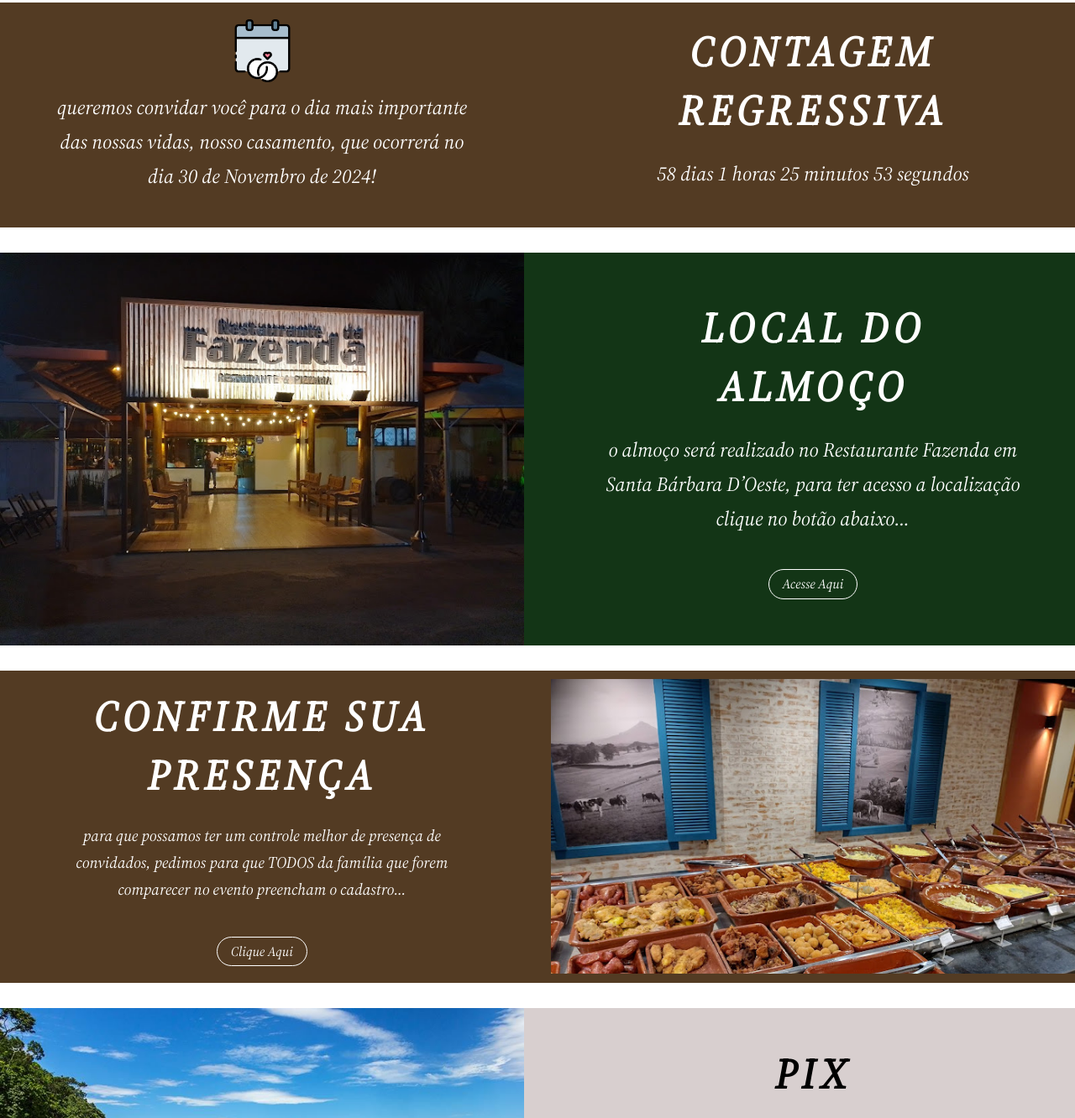
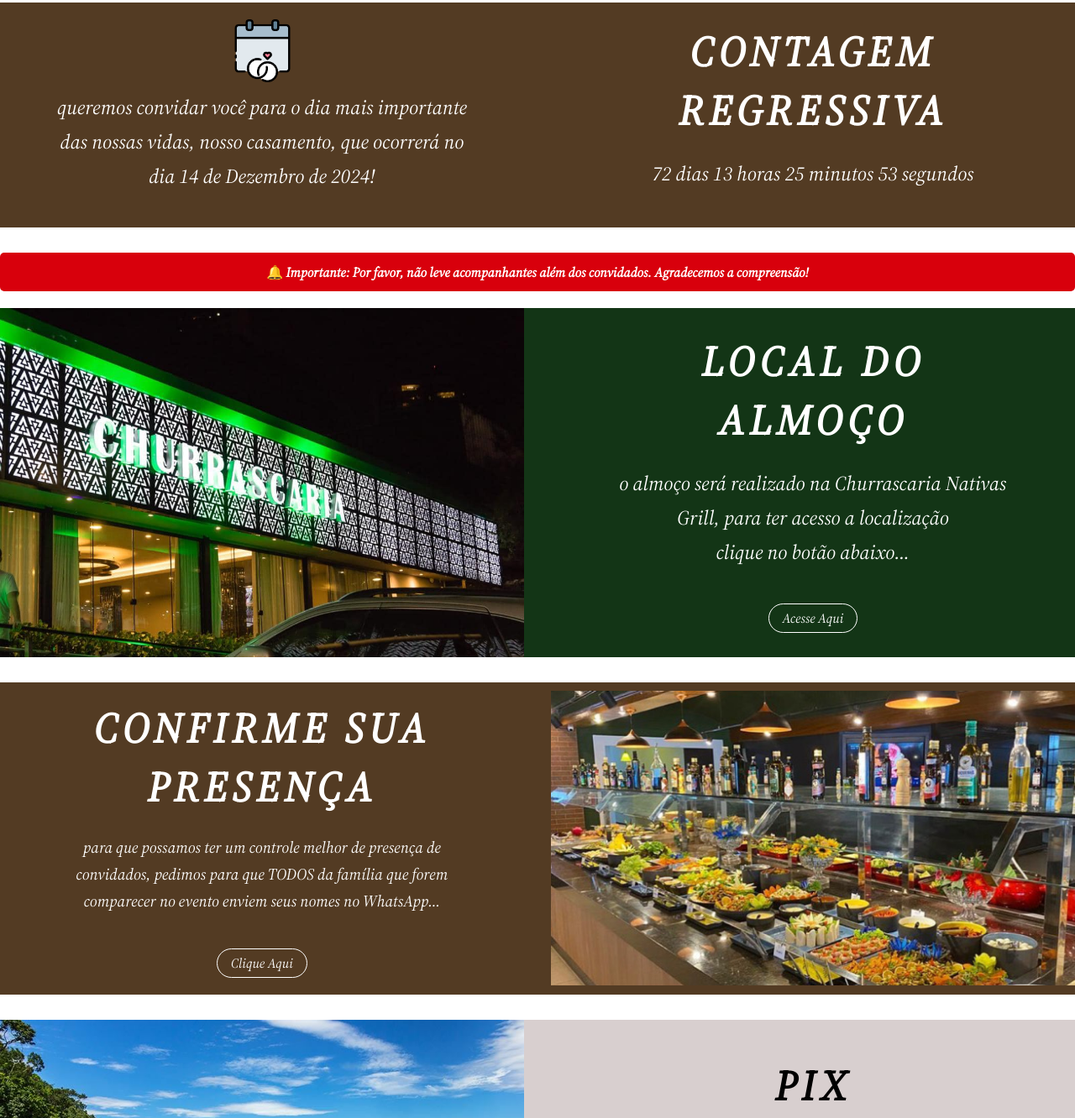
Before and after one commit to PedroIsaCasamento/PedroIsaCasamento.github.io, a plain HTML site: page index.html in a window 1280 px wide. Shown: the part 523-1855 px from the top of the page at 84% size. Drawn offline with Linux system fonts and the light colour scheme.

Commit message:
dfhgdfhfdghfghfghgfh
fghgfhgfhgfhgfhgfhgfhgfhtrhbgfh

```diff
--- a/index.html
+++ b/index.html
@@ -64,14 +64,19 @@
     <div class="box-text">
       <img src="img/dia-do-casamento.png"  height="15%" width="15%">
       <p class="text-md">
-        queremos convidar você para o dia mais importante das nossas vidas, nosso casamento, que ocorrerá no dia 30 de Novembro de 2024!</p>
+        queremos convidar você para o dia mais importante das nossas vidas, nosso casamento, que ocorrerá no dia 14 de Dezembro de 2024!</p>
        </div>
   </section>
+
+  <!-- Aviso Temático -->
+<div class="aviso-tematico">
+  <span>🔔 Importante: Por favor, não leve acompanhantes além dos convidados. Agradecemos a compreensão!</span>
+</div>
 
   <!-- Adicione o script JavaScript para calcular o tempo restante -->
   <script>
     function updateCountdown() {
-      const targetDate = new Date('2024-11-30T00:00:00');
+      const targetDate = new Date('2024-12-14T12:00:00');
       const now = new Date();
       const timeDifference = targetDate - now;
 
@@ -99,27 +104,27 @@
 
     <!-- Box D -->
     <section class="box box-d bg-primary grid-col-2">
-      <img src="img/2024-05-23.jpg" alt="" />
+      <img src="img/chafsda.jpg" alt="" />
       <div class="box-text">
         <h2 class="text-xl">Local do Almoço</h2>
         <p class="text-md">
-          o almoço será realizado no Restaurante Fazenda em Santa Bárbara D’Oeste, para ter acesso a localização clique no botão abaixo...
+          o almoço será realizado na  Churrascaria Nativas Grill, para ter acesso a localização clique no botão abaixo...
         </p>
-        <a href="https://www.google.com/maps/dir/-22.7442688,-47.2809472/fazenda+restaurante+sbo+maps/@-22.7456917,-47.4053655,12z/data=!3m1!4b1!4m9!4m8!1m1!4e1!1m5!1m1!1s0x94c89bf812d24cdf:0x5604ecfe4c5b16f3!2m2!1d-47.3650771!2d-22.7464375?entry=ttu" class="btn btn-light-outline">Acesse Aqui</a>
+        <a target="_blank" href="https://www.google.com/maps/dir//R.+Fortunato+Faraone,+613+-+Jardim+Girassol,+Americana+-+SP,+13465-660/@-22.7452028,-47.4210759,12z/data=!3m1!4b1!4m8!4m7!1m0!1m5!1m1!1s0x94c89bd05644b775:0x3f402ac5da3730be!2m2!1d-47.3386743!2d-22.7452239?entry=ttu&g_ep=EgoyMDI0MDkzMC4wIKXMDSoASAFQAw%3D%3D" class="btn btn-light-outline">Acesse Aqui</a>
       </div>
     </section>
 
  <!-- Box E -->
 <section class="box box-e bg-secondary grid-col-2 grid-reversed">
   <div class="iframe-container">
-    <img src="img/IMG_20230825_210752150_HDR.jpg" alt="">
+    <img src="img/sdfgsdf.jpg" alt="">
     </div>
   <div class="box-text">
     <h2 class="text-xl">confirme sua presença</h2>
     <p class="text-sm">
-      para que possamos ter um controle melhor de presença de convidados, pedimos para que TODOS da família que forem comparecer no evento preencham o cadastro…
+      para que possamos ter um controle melhor de presença de convidados, pedimos para que TODOS da família que forem comparecer no evento enviem seus nomes no WhatsApp…
     </p>
-   <a href="https://forms.office.com/Pages/ResponsePage.aspx?id=DQSIkWdsW0yxEjajBLZtrQAAAAAAAAAAAAN__jplv-ZUREE3SFZJVTZDODBKSUpBVVZDVzJOSVBRQS4u" class="btn btn-light-outline">Clique Aqui</a>
+   <a target="_blank" href="https://wa.me/5519984599906" class="btn btn-light-outline">Clique Aqui</a>
   </div>
 </section>
 
@@ -132,7 +137,7 @@
     <h2 class="text-xl">PIX </h2>
     <p class="text-sm">
       caso queira nos presentear ou contribuir de alguma forma com nosso casamento, entre no link abaixo e contribua com o valor desejado...</p>
-    <a href="https://nubank.com.br/cobrar/v5qw4/66b167c0-6f6a-46a8-a40a-8ffb247718fc " class="btn btn-dark-outline">Clique Aqui</a>
+    <a target="_blank" href="https://nubank.com.br/cobrar/v5qw4/66b167c0-6f6a-46a8-a40a-8ffb247718fc " class="btn btn-dark-outline">Clique Aqui</a>
   </div>
 </section>
 
--- a/style.css
+++ b/style.css
@@ -15,6 +15,18 @@
   box-sizing: border-box;
   margin: 0;
   padding: 0;
+}
+
+
+.aviso-tematico {
+  background-color: #d8000c; /* Escolha uma cor que combine com o tema */
+  color: #ffffff; /* Cor do texto */
+  padding: 10px;
+  text-align: center;
+  font-weight: bold;
+  margin: 20px 0;
+  border: 2px solid #d8000c; /* Bordas se desejar */
+  border-radius: 5px; /* Bordas arredondadas */
 }
 
 
```
Also changed, not shown: img/chafsda.jpg (added), img/sdfgsdf.jpg (added).
